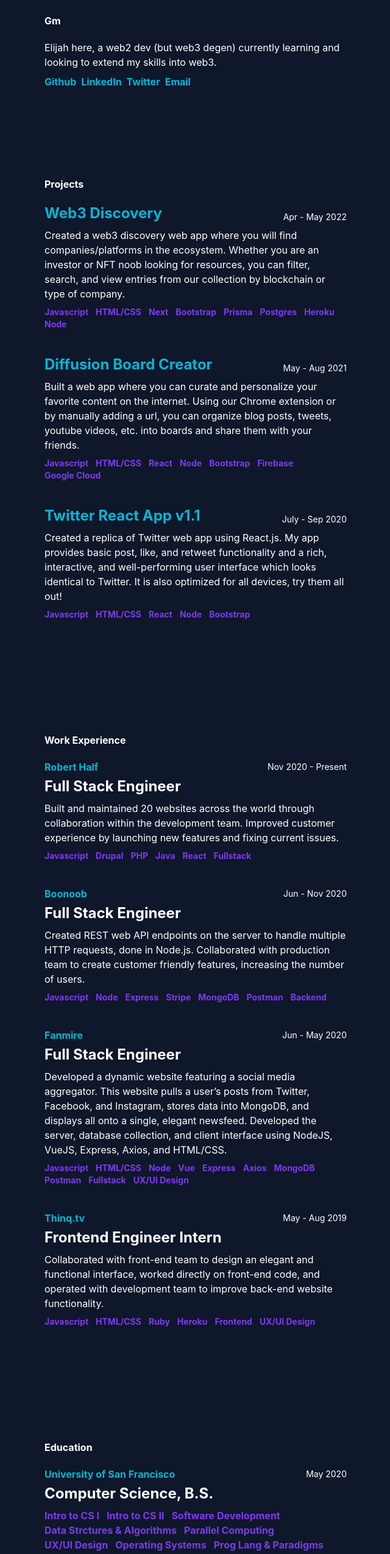
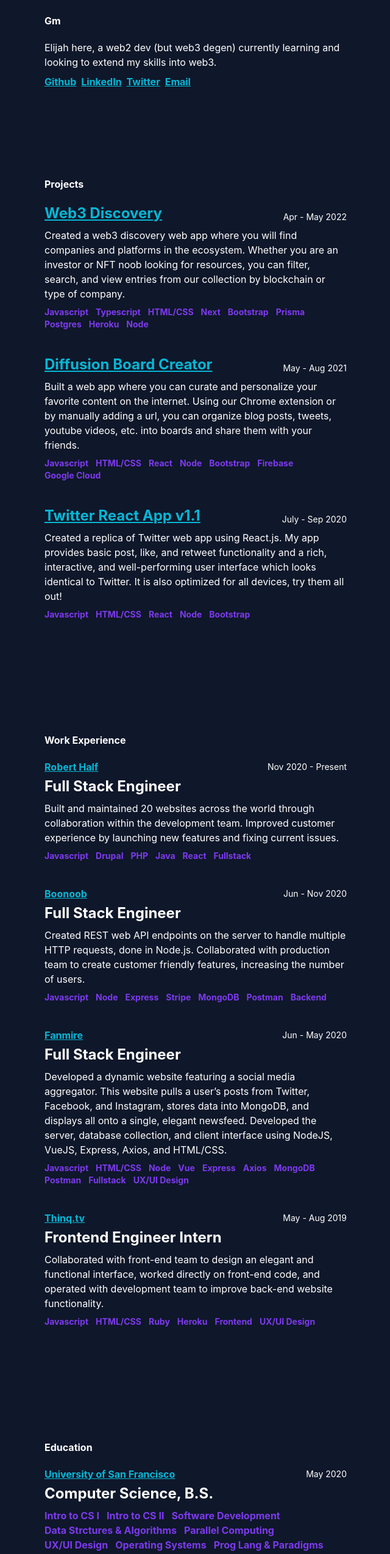
Before and after one commit to eedelosreyes2/web3-portfolio, a Next.js app: page / in a window 1280 px wide. Shown: the part 220-2769 px from the top of the page at 61% size, without its empty margins (319-959 px from the left). Built offline with nearby package versions, Linux system fonts and the light colour scheme.

Commit message:
final touches

```diff
--- a/pages/clientData/projects.json
+++ b/pages/clientData/projects.json
@@ -4,9 +4,10 @@
       "id": 2,
       "title": "Web3 Discovery",
       "dates": "Apr - May 2022",
-      "description": "Created a web3 discovery web app where you will find companies/platforms in the ecosystem. Whether you are an investor or NFT noob looking for resources, you can filter, search, and view entries from our collection by blockchain or type of company.",
+      "description": "Created a web3 discovery web app where you will find companies and platforms in the ecosystem. Whether you are an investor or NFT noob looking for resources, you can filter, search, and view entries from our collection by blockchain or type of company.",
       "skills": [
         "Javascript",
+        "Typescript",
         "HTML/CSS",
         "Next",
         "Bootstrap",
--- a/pages/components/education.js
+++ b/pages/components/education.js
@@ -10,7 +10,7 @@ export default function Education() {
           href={url}
           target="_blank"
           rel="noopener noreferrer"
-          className="font-bold text-cyan-500"
+          className="underline font-bold text-cyan-500"
         >
           {school}
         </a>
--- a/pages/components/projects.js
+++ b/pages/components/projects.js
@@ -2,7 +2,7 @@ import { projects } from '../clientData/projects.json';
 
 export default function Projects() {
   return (
-    <div>
+    <>
       <div className="font-bold pb-5">Projects</div>
       {projects.map(({ id, title, dates, description, skills, url }) => (
         <div key={id} className="pb-10">
@@ -12,7 +12,7 @@ export default function Projects() {
                 href={url}
                 target="_blank"
                 rel="noopener noreferrer"
-                className="font-bold text-2xl text-cyan-500"
+                className="underline font-bold text-2xl text-cyan-500"
               >
                 {title}
               </a>
@@ -32,6 +32,6 @@ export default function Projects() {
           </div>
         </div>
       ))}
-    </div>
+    </>
   );
 }
--- a/pages/components/web3.js
+++ b/pages/components/web3.js
@@ -16,7 +16,7 @@ export default function Web3() {
             href={url}
             target="_blank"
             rel="noopener noreferrer"
-            className="font-bold text-cyan-500 pr-2"
+            className="underline font-bold text-cyan-500 pr-2"
           >
             {platform}
           </a>
--- a/pages/components/work.js
+++ b/pages/components/work.js
@@ -12,7 +12,7 @@ export default function Work() {
                 href={url}
                 target="_blank"
                 rel="noopener noreferrer"
-                className="font-bold text-cyan-500"
+                className="underline font-bold text-cyan-500"
               >
                 {company}
               </a>
```
